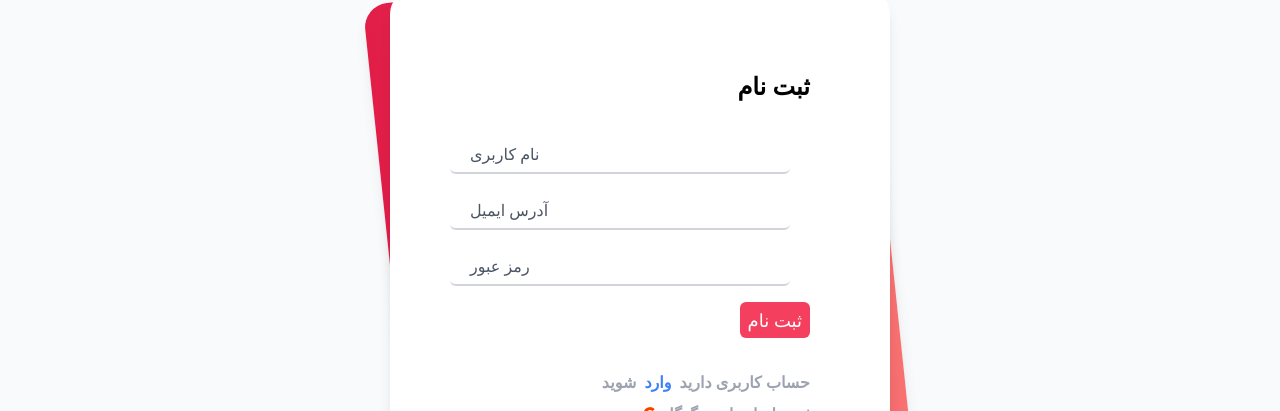
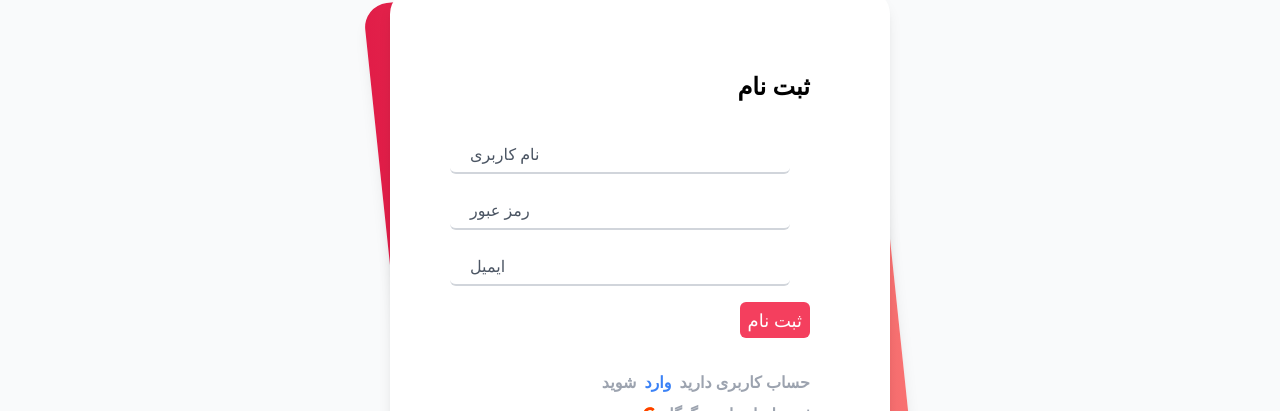
Before and after one commit to erfan-akbari/Booka, a Next.js app: page /register in a window 1280 px wide. Shown: the part 389-800 px from the top of the page. Built offline with nearby package versions, Linux system fonts and the light colour scheme; no server answers.

Commit message:
Added validate to register form

```diff
--- a/pages/login/index.js
+++ b/pages/login/index.js
@@ -1,4 +1,3 @@
-import React, { useState } from 'react'
 import Router from 'next/router'
 import swal from 'sweetalert';
 import { Result } from 'postcss';
@@ -60,7 +59,7 @@ function Login() {
 
           if (!values.password) {
             errors.password = 'این فیلد اجباری می باشد'
-          } else if (/^(?=.*?[A-Z])(?=.*?[a-z])(?=.*?[0-9])(?=.*?[#?!@$ %^&*-]).{8,}$/.test(values.password)) {
+          } else if (!/^(?=.*?[A-Z])(?=.*?[a-z])(?=.*?[0-9])(?=.*?[#?!@$ %^&*-]).{8,}$/gm.test(values.password)) {
             errors.password = 'رمزعبور را به درستی تایپ کنید'
           } else if (values.password.length > 15) {
             errors.password = 'رمزعبور باید حداکثر 15 کاراکتر باشد'
@@ -132,7 +131,7 @@ function Login() {
                           disabled={isSubmitting}
                           className="bg-rose-500 text-white rounded-md px-2 py-1"
                         >
-                          ارسال
+                          ورود
                         </button>
                       </div>
                     </form>
--- a/pages/register/index.js
+++ b/pages/register/index.js
@@ -1,18 +1,13 @@
-import React, { useState } from "react";
 import Router from "next/router";
 import swal from "sweetalert";
 import Link from "next/link";
 import { FcGoogle } from "react-icons/fc";
+import { Formik } from 'formik';
 
 function Register() {
-  const [username, setUsername] = useState("");
-  const [password, setPassword] = useState("");
-  const [email, setEmail] = useState("");
 
-  const submitHandle = async (event) => {
-    event.preventDefault();
+  const submitHandle = async ({ username, password, email }) => {
 
-    if (username && password && email) {
     const res = await fetch(`/api/auth/register`, {
       method: "POST",
       headers: {
@@ -25,7 +20,7 @@ function Register() {
       }),
     });
 
-      const data = await res.json();
+    const data = await res.json()
 
     if (res.status === 201) {
       swal({
@@ -46,19 +41,55 @@ function Register() {
       });
     }
 
-      setUsername("");
-      setPassword("");
-      setEmail("");
-    } else {
-      swal({
-        title: "لطفا تمامی فیلد هارا تکمیل کنید",
-        icon: "warning",
-        button: "تایید",
-      });
   }
-  };
 
   return (
+    <>
+      <Formik
+        initialValues={{ username: '', password: '', email: '' }}
+        validate={values => {
+          const errors = {};
+
+          if (!values.username) {
+            errors.username = 'این فیلد اجباری می باشد'
+          } else if (values.username.length < 3) {
+            errors.username = 'نام کاربری باید حداقل 3 کاکتر باشد'
+          } else if (values.username.length > 15) {
+            errors.username = 'نام کاربری  باید حداکثر 15 کاراکتر باشد'
+          }
+
+          if (!values.password) {
+            errors.password = 'این فیلد اجباری می باشد'
+          } else if (!/^(?=.*?[A-Z])(?=.*?[a-z])(?=.*?[0-9])(?=.*?[#?!@$ %^&*-]).{8,}$/gm.test(values.password)) {
+            errors.password = 'رمزعبور باید تشکیل شده از حروف کوچک و بزرگ و اعداد انگلیسی باشد'
+          } else if (values.password.length > 15) {
+            errors.password = 'رمزعبور باید حداکثر 15 کاراکتر باشد'
+          }
+
+          if (!values.email) {
+            errors.email = 'این فیلد اجباری می باشد'
+          } else if (!/[^@ \t\r\n]+@[^@ \t\r\n]+\.[^@ \t\r\n]+/gm.test(values.email)) {
+            errors.email = 'ایمیل را به درستی تایپ کنید'
+          }
+
+          return errors;
+        }}
+        onSubmit={(values, { setSubmitting }) => {
+          setTimeout(() => {
+            submitHandle(values)
+            setSubmitting(false);
+          }, 1000);
+        }}
+      >
+        {({
+          values,
+          errors,
+          touched,
+          handleChange,
+          handleBlur,
+          handleSubmit,
+          isSubmitting,
+        }) => (
           <div className="min-h-screen bg-gray-50 py-6 flex flex-col justify-center sm:py-12">
             <div className="relative py-3 sm:max-w-xl sm:mx-auto">
               <div className="absolute inset-0 bg-gradient-to-l from-red-400 to-rose-600 shadow-lg transform -skew-y-6 sm:skew-y-0 sm:-rotate-6 sm:rounded-3xl"></div>
@@ -68,15 +99,16 @@ function Register() {
                     <h1 className="text-2xl font-semibold">ثبت نام</h1>
                   </div>
                   <div className="divide-y divide-gray-200">
-              <div className="py-8 text-base leading-6 space-y-4 text-gray-700 sm:text-lg sm:leading-7">
+                    <form onSubmit={handleSubmit} className="py-8 text-base leading-6 space-y-4 text-gray-700 sm:text-lg sm:leading-7">
                       <div className="relative">
                         <input
-                    value={username}
-                    onChange={(e) => setUsername(e.target.value.trim())}
+                          type="username"
+                          name="username"
+                          onChange={handleChange}
+                          onBlur={handleBlur}
+                          value={values.username}
                           autoComplete="off"
                           id="userName"
-                    name="userName"
-                    type="text"
                           className="peer placeholder-transparent rounded-md h-10 w-full border-b-2 px-5 mx-5 border-gray-300 text-gray-900 focus:outline-none focus:borer-rose-600"
                           placeholder="نام کاربری"
                         />
@@ -86,52 +118,48 @@ function Register() {
                         >
                           نام کاربری
                         </label>
+                        {errors.username && touched.username && <p className='text-xs text-red-600 mr-5 mt-1 max-w-[260px]'>{errors.username}</p>}
                       </div>
                       <div className="relative">
                         <input
-                    value={email}
-                    onChange={(e) => setEmail(e.target.value.trim())}
+                          type="password"
+                          name="password"
+                          onChange={handleChange}
+                          onBlur={handleBlur}
+                          value={values.password}
                           autoComplete="off"
-                    id="email"
-                    name="email"
-                    type="text"
-                    className="peer placeholder-transparent rounded-md h-10 w-full border-b-2 px-5 mx-5 border-gray-300 text-gray-900 outline-none focus:borer-rose-600"
-                    placeholder="ایمیل آدرس"
+                          id="password"
+                          placeholder="رمز عبور"
+                          className="peer placeholder-transparent rounded-md h-10 w-full border-b-2 px-5 mx-5 border-gray-300 text-gray-900 focus:outline-none focus:borer-rose-600"
                         />
-                  <label
-                    htmlFor="email"
-                    className="absolute left-0 -top-3.5 text-gray-600 text-sm peer-placeholder-shown:text-base peer-placeholder-shown:text-gray-440 peer-placeholder-shown:top-2 transition-all peer-focus:-top-3.5 peer-focus:text-gray-600 peer-focus:text-sm"
-                  >
-                    آدرس ایمیل
-                  </label>
+                        <label htmlFor="password" className="absolute left-0 -top-3.5 text-gray-600 text-sm peer-placeholder-shown:text-base peer-placeholder-shown:text-gray-440 peer-placeholder-shown:top-2 transition-all peer-focus:-top-3.5 peer-focus:text-gray-600 peer-focus:text-sm">رمز عبور</label>
+                        {errors.password && touched.password && <p className='text-xs text-red-600 mr-5 mt-1 max-w-[260px]'>{errors.password}</p>}
                       </div>
                       <div className="relative">
                         <input
-                    value={password}
-                    onChange={(e) => setPassword(e.target.value.trim())}
+                          type="email"
+                          name="email"
+                          onChange={handleChange}
+                          onBlur={handleBlur}
+                          value={values.email}
                           autoComplete="off"
-                    id="password"
-                    name="password"
-                    type="password"
+                          id="email"
+                          placeholder="ایمیل"
                           className="peer placeholder-transparent rounded-md h-10 w-full border-b-2 px-5 mx-5 border-gray-300 text-gray-900 focus:outline-none focus:borer-rose-600"
-                    placeholder="رمز عبور"
                         />
-                  <label
-                    htmlFor="password"
-                    className="absolute left-0 -top-3.5 text-gray-600 text-sm peer-placeholder-shown:text-base peer-placeholder-shown:text-gray-440 peer-placeholder-shown:top-2 transition-all peer-focus:-top-3.5 peer-focus:text-gray-600 peer-focus:text-sm"
-                  >
-                    رمز عبور
-                  </label>
+                        <label htmlFor="email" className="absolute left-0 -top-3.5 text-gray-600 text-sm peer-placeholder-shown:text-base peer-placeholder-shown:text-gray-440 peer-placeholder-shown:top-2 transition-all peer-focus:-top-3.5 peer-focus:text-gray-600 peer-focus:text-sm">ایمیل</label>
+                        {errors.email && touched.email && <p className='text-xs text-red-600 mr-5 mt-1 max-w-[260px]'>{errors.email}</p>}
                       </div>
                       <div className="relative">
                         <button
-                    onClick={submitHandle}
+                          type="submit"
+                          disabled={isSubmitting}
                           className="bg-rose-500 text-white rounded-md px-2 py-1"
                         >
                           ثبت نام
                         </button>
                       </div>
-              </div>
+                    </form>
                   </div>
                 </div>
                 <div className="text-gray-400 font-semibold">
@@ -150,6 +178,9 @@ function Register() {
               </div>
             </div>
           </div>
+        )}
+      </Formik>
+    </>
   );
 }
 
```
Lines whose indentation alone changed are shown as unchanged.
